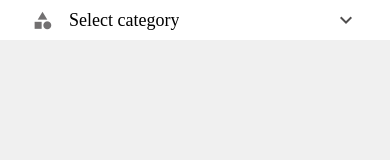
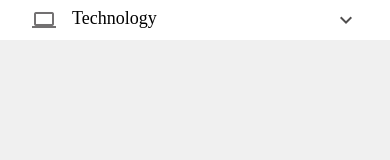
Before and after one commit to LeonelKero/done-with, a React Native app: screen / in a window 390 px wide. Shown: the top 160 px of the page. Built offline with nearby package versions, Linux system fonts and the light colour scheme.

Commit message:
Category picker

```diff
--- a/App.js
+++ b/App.js
@@ -1,10 +1,45 @@
-import { MaterialCommunityIcons, MaterialIcons } from "@expo/vector-icons";
+import { MaterialIcons } from "@expo/vector-icons";
 import { StyleSheet } from "react-native";
-import DWInput from "./app/components/input/DWInput";
-import DWSwitch from "./app/components/switch/DWSwitch";
+import { MaterialCommunityIcons } from "@expo/vector-icons";
+import DWPicker from "./app/components/picker/DWPicker";
 import color from "./app/config/color";
 import RootContainer from "./app/screens/RootContainer";
-import DWPicker from "./app/components/picker/DWPicker";
+
+const pickerItems = [
+  {
+    name: "Technology",
+    value: 1,
+    Icon: (
+      <MaterialCommunityIcons
+        name={"laptop"}
+        size={24}
+        color={color.gray}
+      />
+    ),
+  },
+  {
+    name: "Furnitures",
+    value: 2,
+    Icon: (
+      <MaterialCommunityIcons
+        name={"table-furniture"}
+        size={24}
+        color={color.gray}
+      />
+    ),
+  },
+  {
+    name: "Clothing",
+    value: 3,
+    Icon: (
+      <MaterialCommunityIcons
+        name={"glasses"}
+        size={24}
+        color={color.gray}
+      />
+    ),
+  },
+];
 
 export default function App() {
   return (
@@ -19,7 +54,13 @@ export default function App() {
         text="Air plane mode"
         getCurrentState={(state) => console.log("Switch state", state)}
       /> */}
-      <DWPicker Icon={<MaterialIcons name="category" size={21} color={color.gray} />} title="Select category" />
+      <DWPicker
+        Icon={
+          <MaterialIcons name="category" size={16} color={color.softDark} />
+        }
+        placeholder="Item category"
+        pickerItems={pickerItems}
+      />
     </RootContainer>
   );
 }
--- a/app/components/picker/DWPicker.tsx
+++ b/app/components/picker/DWPicker.tsx
@@ -1,26 +1,47 @@
 import { MaterialCommunityIcons } from "@expo/vector-icons";
 import React, { ReactNode, useState } from "react";
-import { Modal, Pressable, StyleSheet, View } from "react-native";
+import {
+  FlatList,
+  Modal,
+  Pressable,
+  SafeAreaView,
+  StyleSheet,
+  View,
+} from "react-native";
 import color from "../../config/color";
+import HorizontalSerparator from "../separetor/HorizontalSerparator";
 import DWText from "../text/DWText";
+import DWPickerItem from "./DWPickerItem";
 
 interface Props {
-  title: string;
+  placeholder: string;
   Icon: ReactNode;
+  pickerItems: PickerItems[];
   handlePress: () => void;
 }
 
-const DWPicker = ({ title, Icon }: Props) => {
+interface PickerItems {
+  name: string;
+  value: number;
+  Icon: ReactNode;
+}
+
+const DWPicker = ({ placeholder, Icon, pickerItems }: Props) => {
   const [isModalVisible, setModalVisible] = useState<boolean>(false);
   const handlePress = () => setModalVisible(!isModalVisible);
+  const [selectedCategory, setSelectedCategory] = useState<PickerItems>(
+    pickerItems[0]
+  );
 
   return (
     <>
       <Pressable onPress={handlePress}>
         <View style={styles.container}>
           <View style={styles.detail}>
-            {Icon}
-            <DWText customStyle={styles.text}>{title}</DWText>
+            {selectedCategory ? selectedCategory.Icon : Icon}
+            <DWText customStyle={styles.text}>
+              {selectedCategory ? selectedCategory.name : placeholder}
+            </DWText>
           </View>
           <MaterialCommunityIcons
             name="chevron-down"
@@ -35,8 +56,11 @@ const DWPicker = ({ title, Icon }: Props) => {
         animationType="slide"
         onRequestClose={() => setModalVisible(false)}
       >
+        <SafeAreaView>
+          <View style={styles.modalView}>
             <View style={styles.modalTop}>
               <DWText>Choose category</DWText>
+              <View style={styles.close}>
                 <Pressable onPress={() => setModalVisible(false)}>
                   <MaterialCommunityIcons
                     name="close"
@@ -45,6 +69,26 @@ const DWPicker = ({ title, Icon }: Props) => {
                   />
                 </Pressable>
               </View>
+            </View>
+            <View style={styles.modalBody}>
+              <FlatList
+                data={pickerItems}
+                keyExtractor={(item) => item.name}
+                ItemSeparatorComponent={HorizontalSerparator}
+                renderItem={({ item: category }) => (
+                  <DWPickerItem
+                    item={category.name}
+                    Icon={category.Icon}
+                    onPress={() => {
+                      setSelectedCategory(category);
+                      setModalVisible(false);
+                    }}
+                  />
+                )}
+              />
+            </View>
+          </View>
+        </SafeAreaView>
       </Modal>
     </>
   );
@@ -62,13 +106,32 @@ const styles = StyleSheet.create({
     paddingVertical: 8,
     backgroundColor: color.white,
   },
+  close: {
+    width: 30,
+    height: 30,
+    borderRadius: 15,
+    backgroundColor: color.lightGray,
+    justifyContent: "center",
+    alignItems: "center",
+  },
   detail: {
     flexDirection: "row",
   },
   modalTop: {
     flexDirection: "row",
     justifyContent: "space-between",
-    padding: 32,
+    // padding: 32,
+  },
+  modalBody: {
+    // backgroundColor: color.warm,
+    marginTop: 16,
+  },
+  modalView: {
+    // height: "50%",
+    paddingHorizontal: 32,
+    // backgroundColor: color.lightBlue,
+    paddingTop: 16,
+    paddingBottom: 16,
   },
   text: {
     marginStart: 16,
--- /dev/null
+++ b/app/components/picker/DWPickerItem.tsx
@@ -0,0 +1,34 @@
+import { ReactNode } from "react";
+import { Pressable, StyleSheet } from "react-native";
+import color from "../../config/color";
+import DWText from "../text/DWText";
+
+interface Props {
+  item: string;
+  Icon: ReactNode;
+  onPress: () => void;
+}
+
+const DWPickerItem = ({ item, Icon, onPress }: Props) => {
+  return (
+    <Pressable onPress={onPress} style={styles.container}>
+      {Icon}
+      <DWText customStyle={styles.text}>{item}</DWText>
+    </Pressable>
+  );
+};
+
+export default DWPickerItem;
+
+const styles = StyleSheet.create({
+  container: {
+    // backgroundColor: color.lightBlue,
+    paddingVertical: 16,
+    borderRadius: 15,
+    flexDirection: 'row',
+    alignItems: 'center'
+  },
+  text:{
+    paddingHorizontal: 16
+  }
+});
```
Lines whose indentation alone changed are shown as unchanged.
